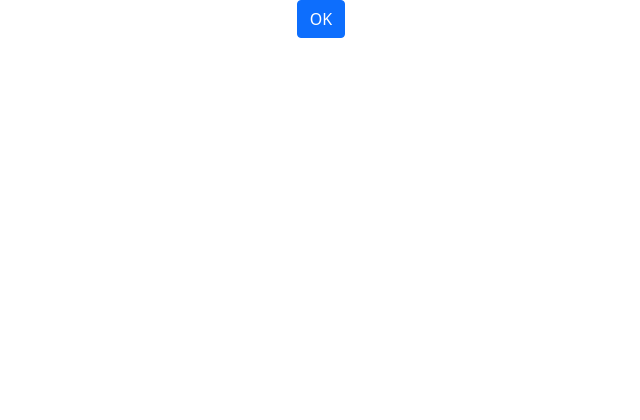
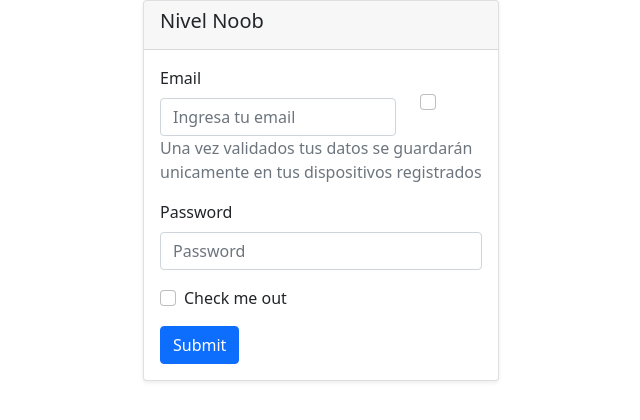
Before and after one commit to DRKY99/HandshakeReact, a React (Create React App) app: page / in a window 1280 px wide. Shown: the top 420 px of the page, without its empty margins (319-959 px from the left). Built offline with nearby package versions, Linux system fonts and the light colour scheme.

Commit message:
Form lvl 1 idea

```diff
--- a/src/App.js
+++ b/src/App.js
@@ -1,11 +1,69 @@
 import logo from "./logo.svg";
 import "./App.css";
-import { Button } from "react-bootstrap";
+import { Button,
+		Card,
+		Col,
+		Container,
+		Form,
+		InputGroup,
+		Row} from "react-bootstrap";
+import React, { useState } from "react";
 function App() {
+	  // add checked state
+	const [checked, setChecked] = useState(false)
+
 	return (
-		<div className="App">
-			<Button> OK</Button>
-		</div>
+		<Container>
+			<Row className="align-items-center">
+				<Col>
+				</Col>
+				<Col>
+					<Card className="h-100 shadow-sm bg-white rounded">
+						<Card.Header className="d-flex">
+							<Card.Title>Nivel Noob</Card.Title>
+						</Card.Header>
+						<Card.Body>
+							<Form>
+								<InputGroup>
+									<Row>
+										<Col className="col-9">
+											<Form.Group controlId="formBasicEmail">
+												<Form.Label>Email</Form.Label>
+												<Form.Control type="email" placeholder="Ingresa tu email" />
+
+											</Form.Group>
+										</Col>
+										<Col className="col-3">
+											<Form.Check className="mt-4"/>
+										</Col>
+										<Col className="col-12 mb-3">
+											<Card.Text className="text-muted">
+												Una vez validados tus datos se guardarán unicamente en tus dispositivos registrados
+											</Card.Text>
+										</Col>
+									</Row>
+								</InputGroup>
+
+								<Form.Group className="mb-3" controlId="formBasicPassword">
+									<Form.Label>Password</Form.Label>
+									<Form.Control type="password" placeholder="Password" />
+								</Form.Group>
+
+								<Form.Group className="mb-3" controlId="formBasicCheckbox">
+									<Form.Check type="checkbox" label="Check me out" />
+								</Form.Group>
+
+								<Button variant="primary" type="submit">
+									Submit
+								</Button>
+							</Form>
+						</Card.Body>
+					</Card>
+				</Col>
+				<Col>
+				</Col>
+			</Row>
+		</Container>
 	);
 }
 
```
